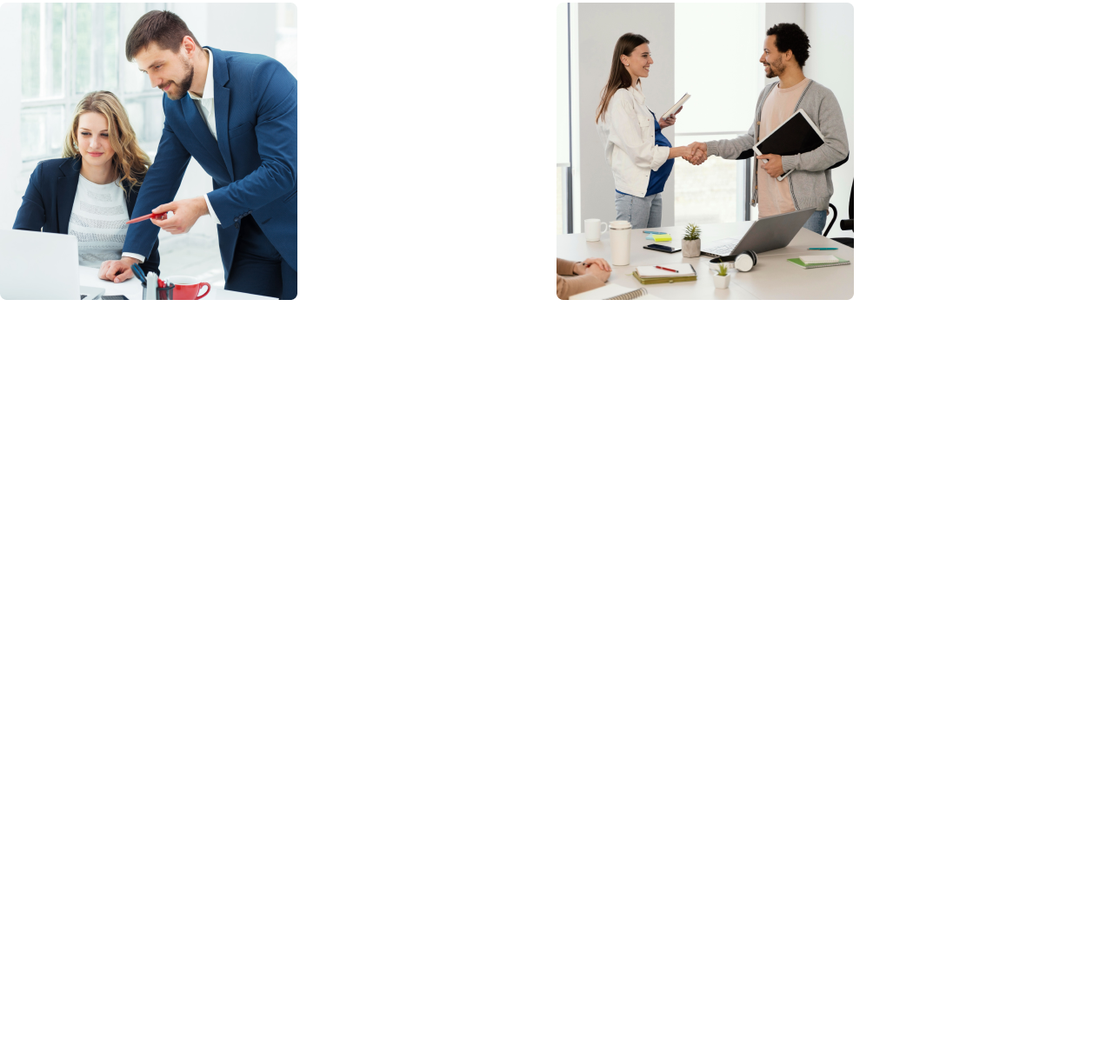
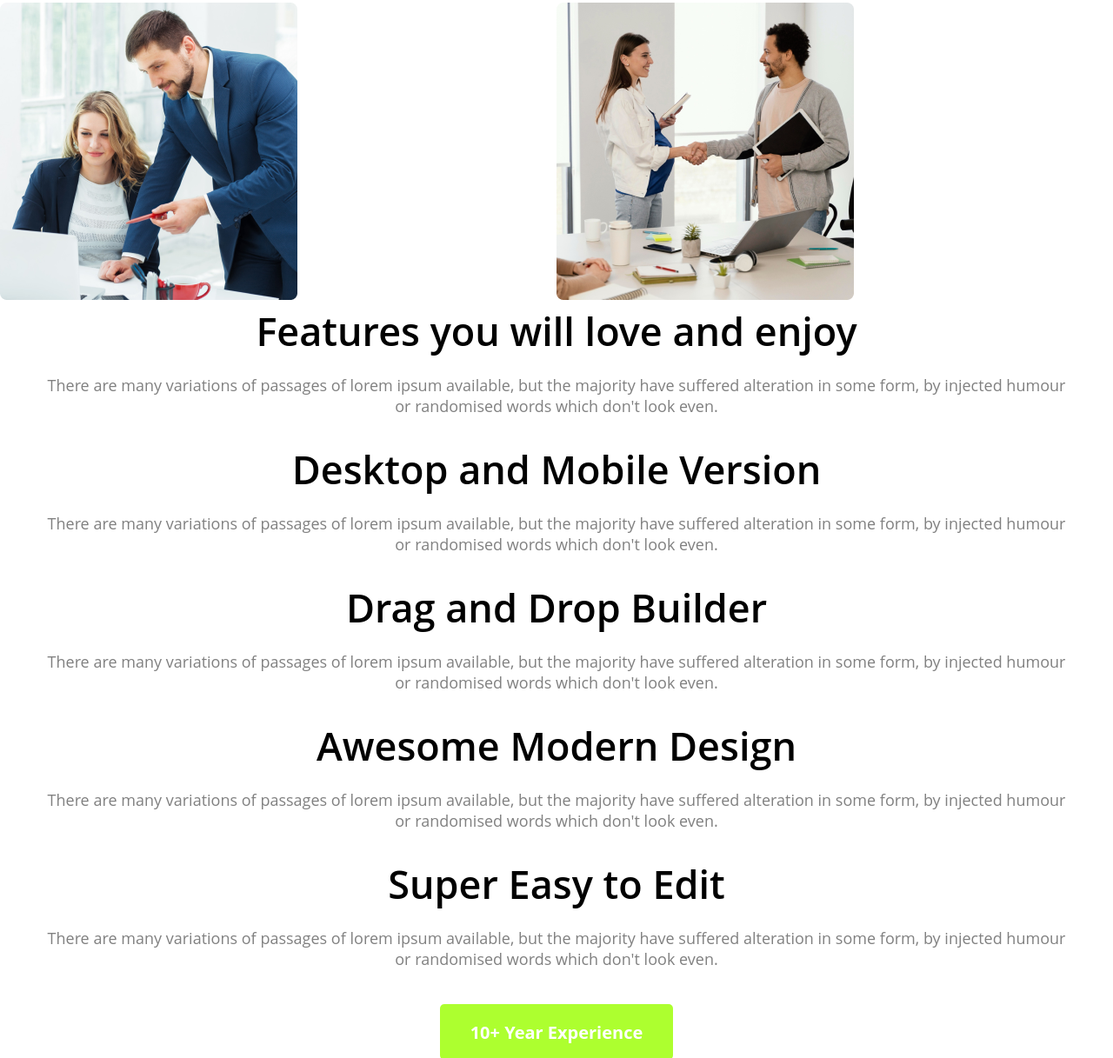
Before and after one commit to pietaa8/cssg3-architects, a plain HTML site: page index.html in a window 1280 px wide. Shown: the part 1583-2800 px from the top of the page at 87% size. Before the commit the page ends 1933 px from the top, so only its background shows below. Drawn offline with Linux system fonts and the light colour scheme.

Commit message:
fourth section

```diff
--- a/index.html
+++ b/index.html
@@ -52,6 +52,43 @@
 
         </section>
         <section>
+            <div class="banner">
+                <div>
+                    <h1 class="banner-sub-title"> Features you will love and enjoy </h1>
+
+                    <p class="banner-description">There are many variations of passages of lorem ipsum available,
+                        but the majority have suffered alteration in some form, by injected humour
+                         or randomised words which don't look even.  </p>
+
+                         <h3 class="banner-sub-title"> Desktop and Mobile Version </h3>
+
+                    <p class="banner-description">There are many variations of passages of lorem ipsum available,
+                        but the majority have suffered alteration in some form, by injected humour
+                         or randomised words which don't look even.  </p>
+
+                         <h3 class="banner-sub-title"> Drag and Drop Builder </h3>
+
+                    <p class="banner-description">There are many variations of passages of lorem ipsum available,
+                        but the majority have suffered alteration in some form, by injected humour
+                         or randomised words which don't look even.  </p>
+
+                         <h3 class="banner-sub-title"> Awesome Modern Design </h3>
+
+                    <p class="banner-description">There are many variations of passages of lorem ipsum available,
+                        but the majority have suffered alteration in some form, by injected humour
+                         or randomised words which don't look even.  </p>
+
+                         <h3 class="banner-sub-title"> Super Easy to Edit </h3>
+
+                    <p class="banner-description">There are many variations of passages of lorem ipsum available,
+                        but the majority have suffered alteration in some form, by injected humour
+                         or randomised words which don't look even.  </p>
+                    <button class="btn-primary"> 10+ Year Experience </button>
+
+                </div>
+                <img src="images/architect.png" alt="">
+
+            </div>
 
         </section>
 
```
